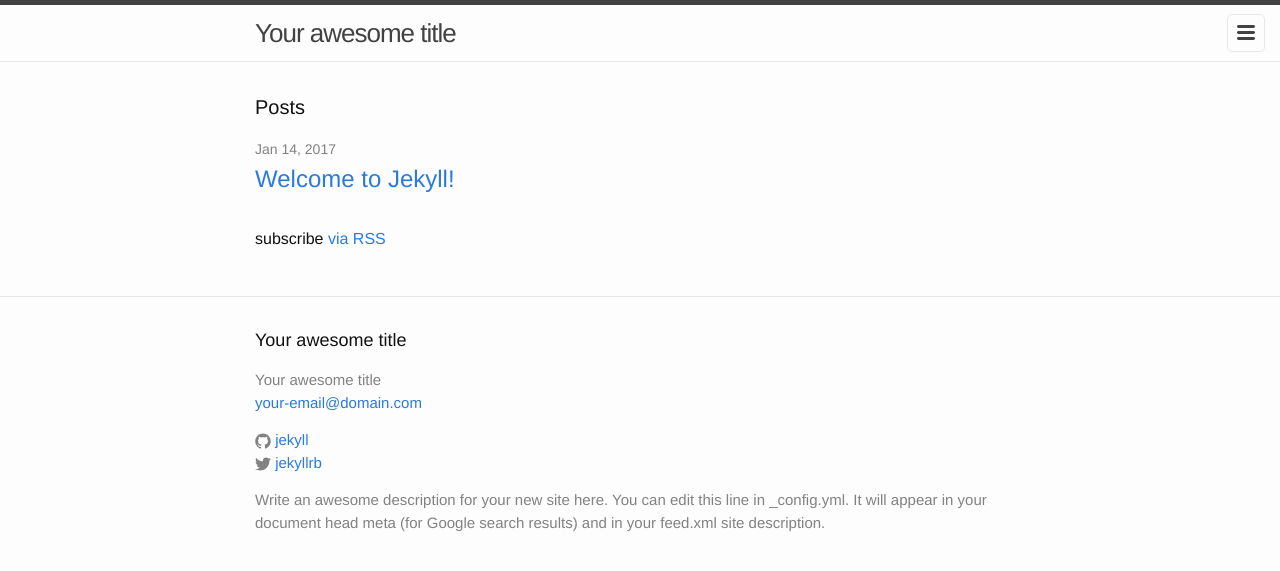
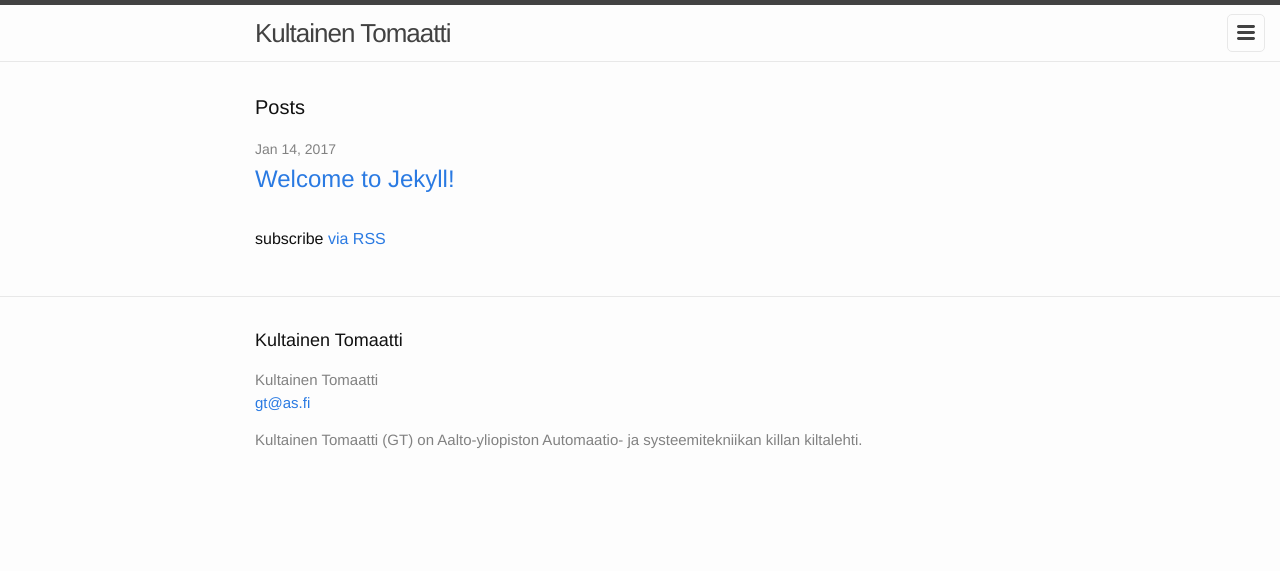
Before and after one commit to AS-kilta/gt-web, a Jekyll site: the page built from index.html, in a window 1280 px wide. Shown: the top 571 px of the page. Built offline with Jekyll 4.4.1, drawn with Linux system fonts in a browser that asks for light colours.

Commit message:
Update site config

```diff
--- a/_config.yml
+++ b/_config.yml
@@ -6,16 +6,12 @@
 # 'jekyll serve'. If you change this file, please restart the server process.
 
 # Site settings
-title: Your awesome title
-email: your-email@domain.com
+title: Kultainen Tomaatti
+email: gt@as.fi
 description: > # this means to ignore newlines until "baseurl:"
-  Write an awesome description for your new site here. You can edit this
-  line in _config.yml. It will appear in your document head meta (for
-  Google search results) and in your feed.xml site description.
+  Kultainen Tomaatti (GT) on Aalto-yliopiston Automaatio- ja systeemitekniikan killan kiltalehti.
 baseurl: "" # the subpath of your site, e.g. /blog
-url: "http://yourdomain.com" # the base hostname & protocol for your site
-twitter_username: jekyllrb
-github_username:  jekyll
+url: "http://gt.as.fi" # the base hostname & protocol for your site
 
 # Build settings
 markdown: kramdown
```
